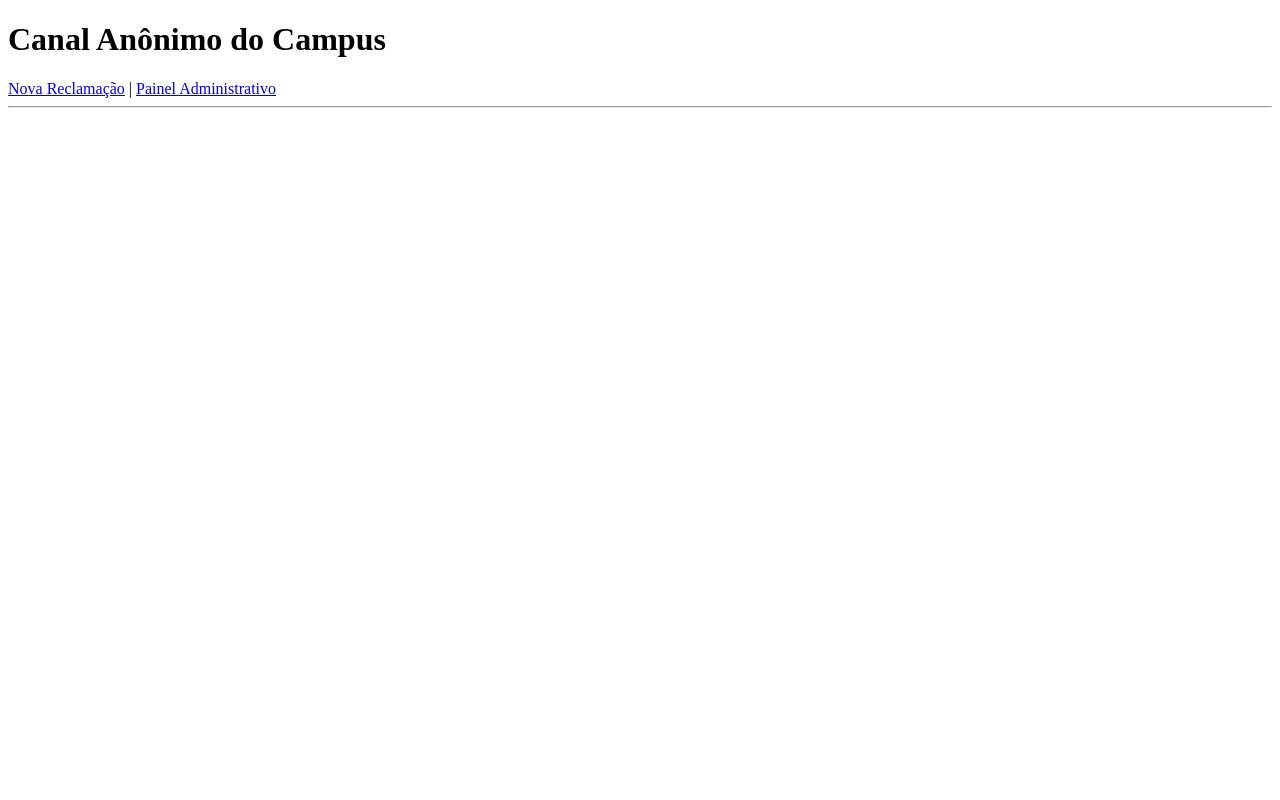
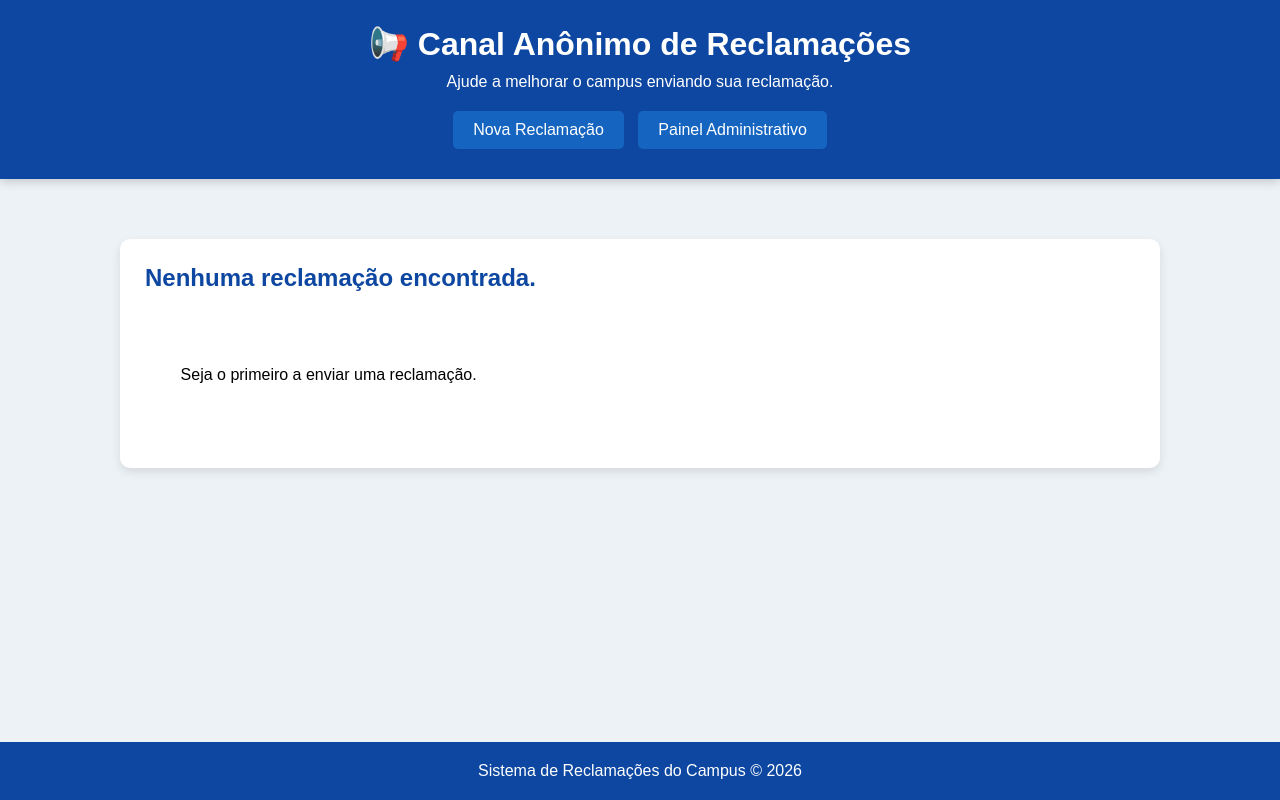
Before and after one commit to PabloValentin123/ouvidoria_an-nima_IFRN, a Flask app: template reclamacoes_campus/templates/index.html in a window 1280 px wide. Run offline with Flask 3, Linux system fonts and the light colour scheme; the template is opened without the code that fills it, so the values that code supplies are empty; some libraries are stand-ins or nearby versions.

Commit message:
Update index.html

```diff
--- a/reclamacoes_campus/templates/index.html
+++ b/reclamacoes_campus/templates/index.html
@@ -1,36 +1,251 @@
 <!DOCTYPE html>
-<html>
+<html lang="pt-br">
+
 <head>
-<title>Reclamações do Campus</title>
+
+    <meta charset="UTF-8">
+    <title>Canal de Reclamações do Campus</title>
+
+    <style>
+
+        *{
+            margin:0;
+            padding:0;
+            box-sizing:border-box;
+            font-family:Arial, Helvetica, sans-serif;
+        }
+
+        body{
+
+            background:#edf2f7;
+            min-height:100vh;
+            display:flex;
+            flex-direction:column;
+
+        }
+
+        header{
+            background:#0d47a1;
+            color:white;
+            padding:25px;
+            text-align:center;
+            box-shadow:0 2px 10px rgba(0,0,0,.2);
+        }
+
+        header h1{
+            margin-bottom:10px;
+        }
+
+        nav{
+            margin-top:15px;
+        }
+
+        nav a{
+
+            color:white;
+            text-decoration:none;
+            background:#1565c0;
+            padding:10px 20px;
+            border-radius:5px;
+            margin:5px;
+            display:inline-block;
+            transition:.3s;
+
+        }
+
+        nav a:hover{
+
+            background:#42a5f5;
+
+        }
+
+        .container{
+
+            width:90%;
+            max-width:1100px;
+            margin:30px auto;
+            padding:30px;
+            flex:1;
+
+        }
+
+        .card{
+
+            background:white;
+            border-radius:10px;
+            margin-bottom:25px;
+            padding:25px;
+            box-shadow:0 4px 10px rgba(0,0,0,.1);
+
+            /* Impede que textos muito longos ultrapassem o card */
+            overflow-wrap: break-word;
+            word-wrap: break-word;
+            word-break: break-word;
+
+        }
+
+        .card h2{
+
+            color:#0d47a1;
+            margin-bottom:15px;
+
+            overflow-wrap: break-word;
+            word-break: break-word;
+
+        }
+
+        .info{
+
+            display:flex;
+            gap:15px;
+            margin-bottom:15px;
+            flex-wrap:wrap;
+
+        }
+
+        .categoria{
+
+            background:#1976d2;
+            color:white;
+            padding:6px 12px;
+            border-radius:20px;
+            font-size:14px;
+
+            overflow-wrap: break-word;
+            word-break: break-word;
+
+        }
+
+        .local{
+
+            background:#43a047;
+            color:white;
+            padding:6px 12px;
+            border-radius:20px;
+            font-size:14px;
+
+            overflow-wrap: break-word;
+            word-break: break-word;
+
+        }
+
+        .status{
+
+            background:#f9a825;
+            color:white;
+            padding:6px 12px;
+            border-radius:20px;
+            font-size:14px;
+
+        }
+
+        .descricao{
+
+            margin-top:10px;
+            line-height:1.7;
+
+            /* Quebra qualquer palavra muito grande */
+            overflow-wrap: break-word;
+            word-wrap: break-word;
+            word-break: break-word;
+
+            /* Mantém quebras de linha digitadas pelo usuário */
+            white-space:pre-wrap;
+
+        }
+
+        footer{
+
+            padding:20px;
+            text-align:center;
+            background:#0d47a1;
+            color:white;
+            margin-top:auto;
+
+        }
+
+    </style>
+
 </head>
+
 <body>
 
-<h1>Canal Anônimo do Campus</h1>
+<header>
 
-<a href="/nova">Nova Reclamação</a>
-|
-<a href="/admin">Painel Administrativo</a>
+    <h1>📢 Canal Anônimo de Reclamações</h1>
 
-<hr>
+    <p>Ajude a melhorar o campus enviando sua reclamação.</p>
+
+    <nav>
+
+        <a href="/nova">Nova Reclamação</a>
+
+        <a href="/admin">Painel Administrativo</a>
+
+    </nav>
+
+</header>
+
+<div class="container">
+
+{% if reclamacoes %}
 
 {% for r in reclamacoes %}
 
-<h3>{{ r.titulo }}</h3>
+<div class="card">
 
-<p><b>Categoria:</b>
-{{ r.categoria }}</p>
+    <h2>{{ r.titulo }}</h2>
 
-<p><b>Local:</b>
-{{ r.local }}</p>
+    <div class="info">
 
-<p>{{ r.descricao }}</p>
+        <span class="categoria">
+            Categoria: {{ r.categoria }}
+        </span>
 
-<p><b>Status:</b>
-{{ r.status }}</p>
+        <span class="local">
+            Local: {{ r.local }}
+        </span>
 
-<hr>
+        <span class="status">
+            {{ r.status }}
+        </span>
+
+    </div>
+
+    <p class="descricao">
+
+        {{ r.descricao }}
+
+    </p>
+
+</div>
 
 {% endfor %}
 
+{% else %}
+
+<div class="card">
+
+    <h2>Nenhuma reclamação encontrada.</h2>
+
+    <p class="descricao">
+
+        Seja o primeiro a enviar uma reclamação.
+
+    </p>
+
+</div>
+
+{% endif %}
+
+</div>
+
+<footer>
+
+    Sistema de Reclamações do Campus © 2026
+
+</footer>
+
 </body>
+
 </html>
```
